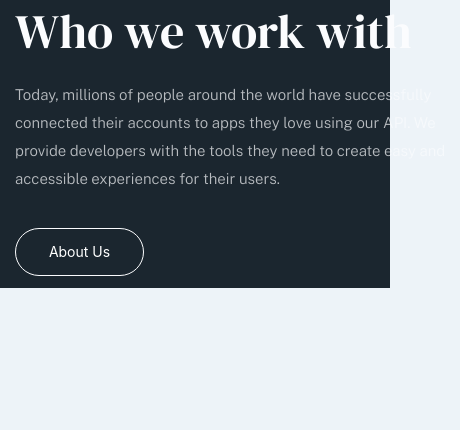
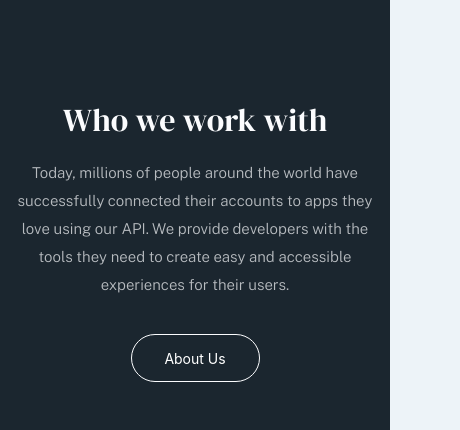
Before and after one commit to juliusvdw/payapi-website, a plain HTML site: page index.html in a window 390 px wide. Shown: the part 1028-1458 px from the top of the page, 460 px wide, since content can reach past the window. Drawn offline with nearby package versions, Linux system fonts and the light colour scheme.

Commit message:
Work section mobile styling complete

```diff
--- a/main.css
+++ b/main.css
@@ -153,6 +153,10 @@ p {
 .work-section {
     background-color: #1B262F;
     height: 472px;
+}
+
+.work-section-row {
+    height: 100%;
 }
 
 .work-section-text-container {
@@ -597,4 +601,34 @@ p {
         margin-left: 0px;
         margin-top: 20px;
     }
+
+    /*Who we work with section */
+
+
+    .work-section {
+        height: 670px;
+    }
+    .work-section-text-container {
+        width: 100%;
+    }
+    .companies-logo {
+
+    }
+
+    .work-section-row {
+        height: 300px;
+    }
+
+    .work-section-text-container {
+        margin-top: 0px;
+        text-align: center;
+    }
+
+    .work-section-text-container h1{
+        font-size: 32px;
+    }
+
+    .work-section-btn {
+        margin: 0 auto;
+    }
  }
```
